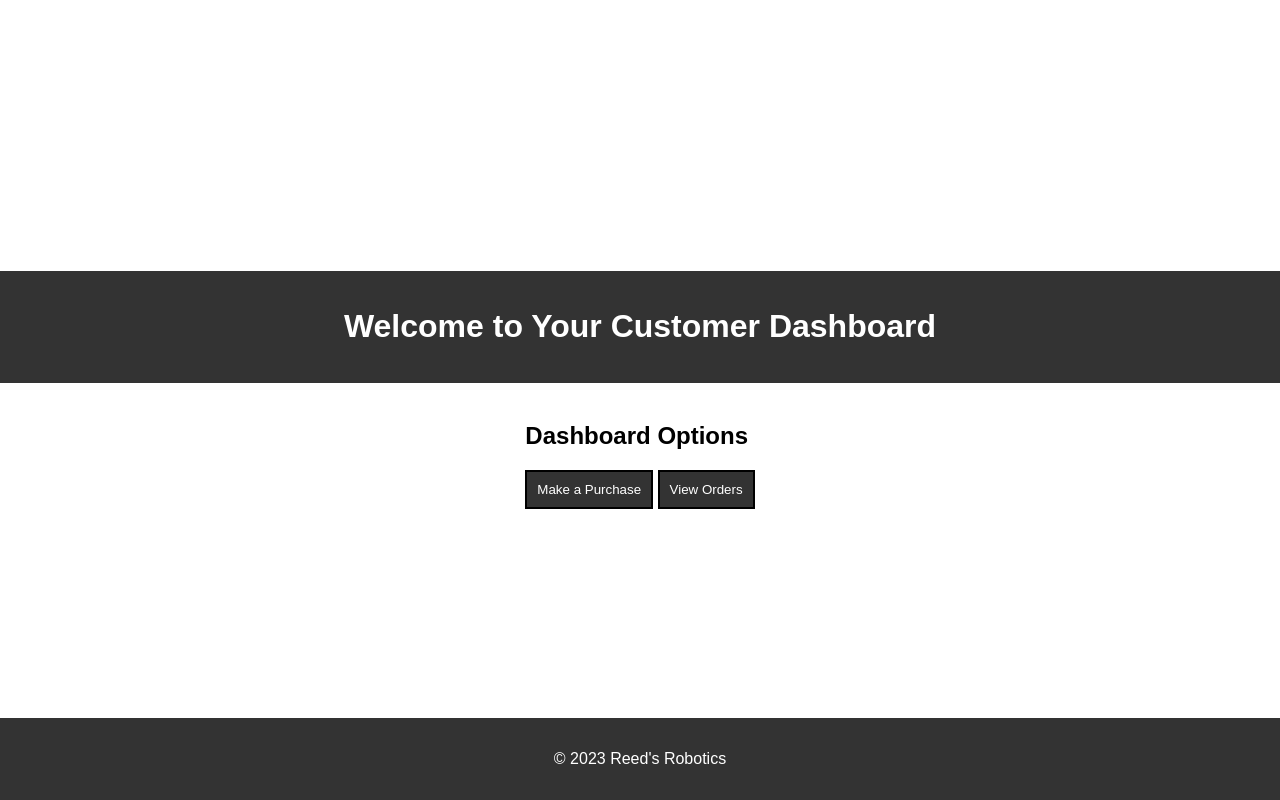
After one commit to Thomas-Moore81/Reed-s-Robotics, a Python web app: template templates/dashboard.html in a window 1280 px wide. The commit adds this page. Run offline with Jinja, Linux system fonts and the light colour scheme; the template is opened without the code that fills it, so the values that code supplies are empty.

Commit message:
added dashboard from login page

```diff
--- a/css/styles.css
+++ b/css/styles.css
@@ -2,6 +2,11 @@ body {
     font-family: Arial, sans-serif;
     margin: 0;
     padding: 0;
+    display: flex;
+    flex-direction: column;
+    align-items: center;
+    justify-content: center;
+    min-height: 100vh;
 }
 
 header {
@@ -9,6 +14,7 @@ header {
     color: #fff;
     text-align: center;
     padding: 1em;
+    width: 100%;
 }
 
 section {
@@ -42,14 +48,14 @@ footer {
     width: 100%;
 }
 
-button{
+button {
     padding: 10px;
     background-color: #333;
     color: white;
     border: black solid 2px;
 }
 
-button:hover{
+button:hover {
     color: black;
     background-color: white;
 }
--- /dev/null
+++ b/templates/dashboard.html
@@ -0,0 +1,36 @@
+<!DOCTYPE html>
+<html lang="en">
+<head>
+    <meta charset="UTF-8">
+    <meta name="viewport" content="width=device-width, initial-scale=1.0">
+    <link rel="stylesheet" href="../css/styles.css">
+    <title>Reed's Robotics - Customer Dashboard</title>
+</head>
+<body>
+    <header>
+        <h1>Welcome to Your Customer Dashboard</h1>
+    </header>
+
+    <section id="dashboard">
+        <div class="options-container">
+            <h2>Dashboard Options</h2>
+            <button onclick="redirectToPurchase()">Make a Purchase</button>
+            <button onclick="redirectToOrders()">View Orders</button>
+        </div>
+    </section>
+
+    <footer>
+        <p>&copy; 2023 Reed's Robotics</p>
+    </footer>
+
+    <script>
+        function redirectToPurchase() {
+            window.location.href = "purchase_page.html";
+        }
+
+        function redirectToOrders() {
+            window.location.href = "orders.html";
+        }
+    </script>
+</body>
+</html>
--- a/templates/landing_page.html
+++ b/templates/landing_page.html
@@ -7,7 +7,6 @@
     <title>Reed's Robotics</title>
 </head>
 <body>
-    <center>
     <header>
         <h1>Welcome to Reed's Robotics</h1>
     </header>
@@ -30,14 +29,14 @@
     <footer>
         <p>&copy; 2023 Reed's Robotics</p>
     </footer>
-    </center>
+
     <script>
         function redirectUser() {
             var email = document.getElementById("email").value;
             var password = document.getElementById("password").value;
 
             if (email && password) {
-                window.location.href = "purchase_page.html";
+                window.location.href = "dashboard.html";
             } else {
                 alert("Please enter both email and password.");
             }
```
Lines whose indentation alone changed are shown as unchanged.
